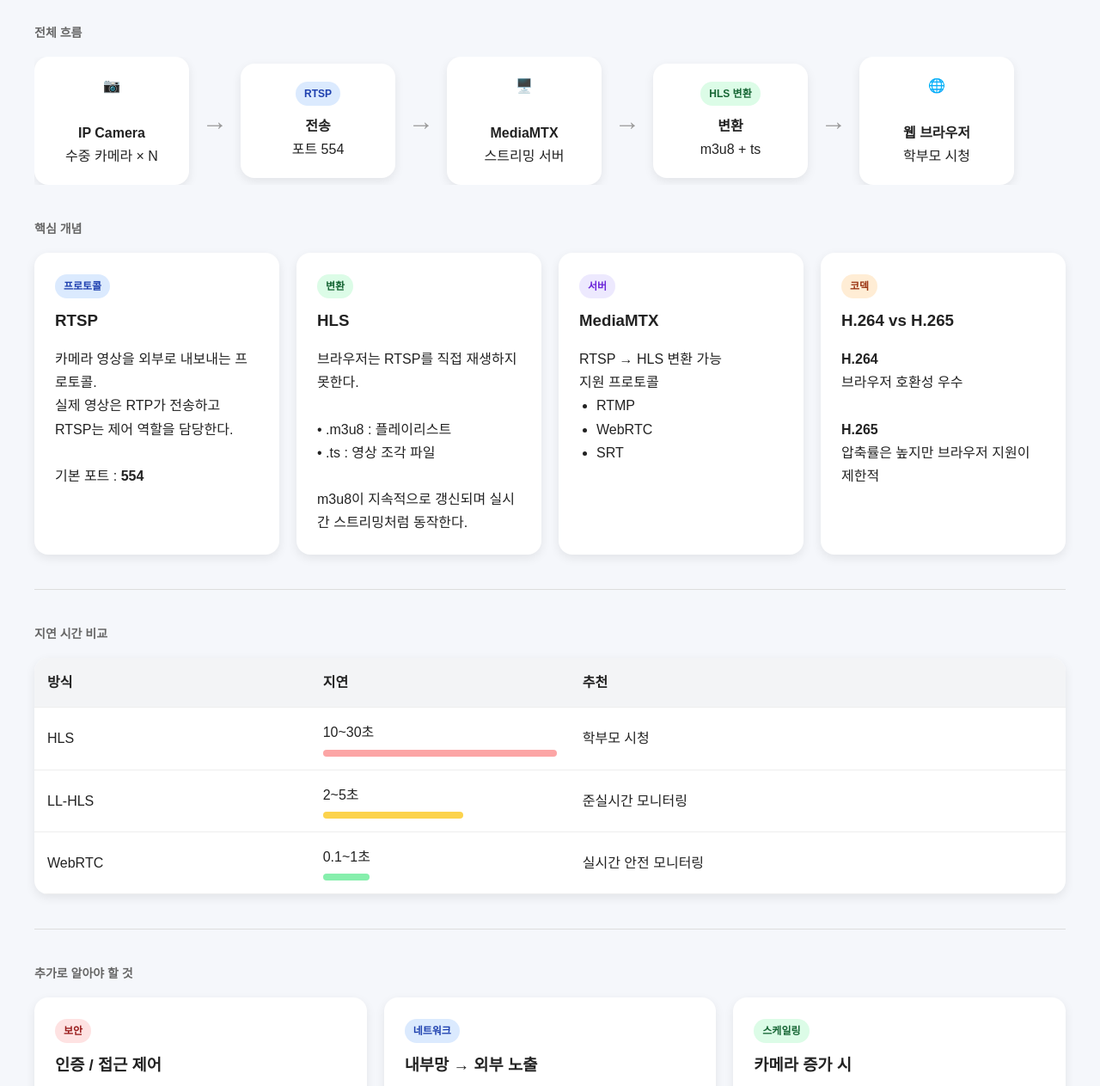
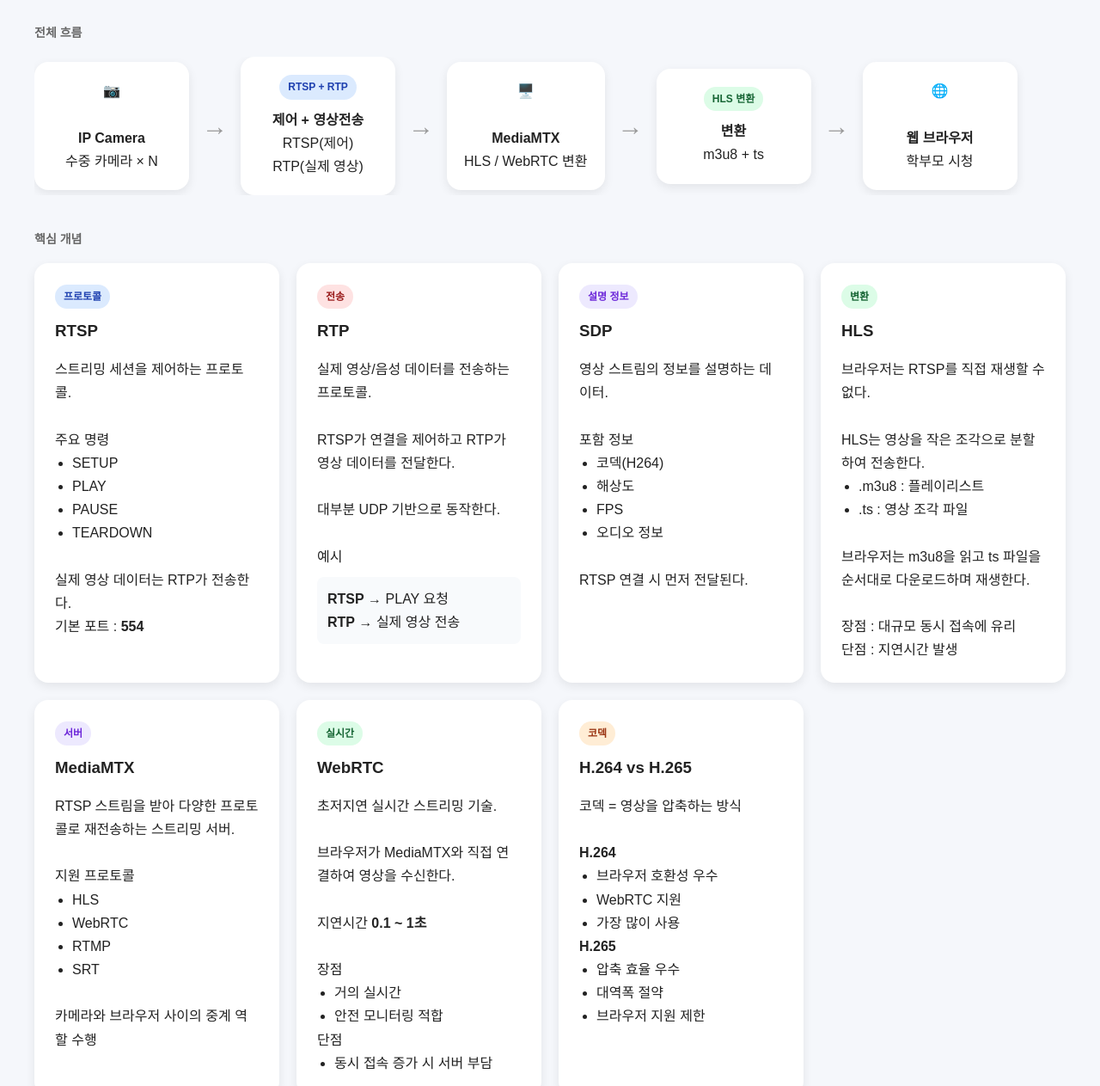
Before and after one commit to Lienae/streaming-study, a plain HTML site: page index.html in a window 1280 px wide. Shown: the part 97-1360 px from the top of the page at 86% size. Drawn offline with Linux system fonts and the light colour scheme.

Commit message:
Add files via upload

```diff
--- a/index.html
+++ b/index.html
@@ -196,9 +196,10 @@
             <div class="flow-arrow">→</div>
 
             <div class="flow-card">
-                <span class="badge blue">RTSP</span><br>
-                <b>전송</b><br>
-                포트 554
+                <span class="badge blue">RTSP + RTP</span><br>
+                <b>제어 + 영상전송</b><br>
+                RTSP(제어)<br>
+                RTP(실제 영상)
             </div>
 
             <div class="flow-arrow">→</div>
@@ -206,7 +207,7 @@
             <div class="flow-card">
                 🖥️<br><br>
                 <b>MediaMTX</b><br>
-                스트리밍 서버
+                HLS / WebRTC 변환
             </div>
 
             <div class="flow-arrow">→</div>
@@ -234,47 +235,169 @@
             <div class="card">
                 <span class="badge blue">프로토콜</span>
                 <h3>RTSP</h3>
-                카메라 영상을 외부로 내보내는 프로토콜.<br>
-                실제 영상은 RTP가 전송하고 RTSP는 제어 역할을 담당한다.<br><br>
+
+                스트리밍 세션을 제어하는 프로토콜.<br><br>
+
+                주요 명령
+
+                <ul style="padding-left:20px">
+                    <li>SETUP</li>
+                    <li>PLAY</li>
+                    <li>PAUSE</li>
+                    <li>TEARDOWN</li>
+                </ul>
+
+                <br>
+
+                실제 영상 데이터는 RTP가 전송한다.<br>
                 기본 포트 : <b>554</b>
+            </div>
+
+            <div class="card">
+                <span class="badge red">전송</span>
+                <h3>RTP</h3>
+
+                실제 영상/음성 데이터를 전송하는 프로토콜.<br><br>
+
+                RTSP가 연결을 제어하고
+                RTP가 영상 데이터를 전달한다.<br><br>
+
+                대부분 UDP 기반으로 동작한다.
+
+                <br><br>
+
+                예시
+
+                <div style="margin-top:10px; padding:12px; background:#f8fafc; border-radius:8px;">
+
+                    <b>RTSP</b> → PLAY 요청<br>
+                    <b>RTP</b> → 실제 영상 전송
+
+                </div>
+            </div>
+
+            <div class="card">
+                <span class="badge purple">설명 정보</span>
+                <h3>SDP</h3>
+
+                영상 스트림의 정보를 설명하는 데이터.
+
+                <br><br>
+
+                포함 정보
+
+                <ul style="padding-left:20px">
+                    <li>코덱(H264)</li>
+                    <li>해상도</li>
+                    <li>FPS</li>
+                    <li>오디오 정보</li>
+                </ul>
+
+                <br>
+
+                RTSP 연결 시 먼저 전달된다.
             </div>
 
             <div class="card">
                 <span class="badge green">변환</span>
                 <h3>HLS</h3>
-                브라우저는 RTSP를 직접 재생하지 못한다.<br><br>
 
-                • .m3u8 : 플레이리스트<br>
-                • .ts : 영상 조각 파일<br><br>
+                브라우저는 RTSP를 직접 재생할 수 없다.
 
-                m3u8이 지속적으로 갱신되며 실시간 스트리밍처럼 동작한다.
+                <br><br>
+
+                HLS는 영상을 작은 조각으로 분할하여 전송한다.
+
+                <ul style="padding-left:20px">
+                    <li>.m3u8 : 플레이리스트</li>
+                    <li>.ts : 영상 조각 파일</li>
+                </ul>
+
+                <br>
+
+                브라우저는 m3u8을 읽고
+                ts 파일을 순서대로 다운로드하며 재생한다.
+
+                <br><br>
+
+                장점 : 대규모 동시 접속에 유리<br>
+                단점 : 지연시간 발생
             </div>
 
             <div class="card">
                 <span class="badge purple">서버</span>
                 <h3>MediaMTX</h3>
 
-                RTSP → HLS 변환 가능<br>
+                RTSP 스트림을 받아 다양한 프로토콜로 재전송하는 스트리밍 서버.
+
+                <br><br>
 
                 지원 프로토콜
 
                 <ul style="padding-left:20px">
+                    <li>HLS</li>
+                    <li>WebRTC</li>
                     <li>RTMP</li>
-                    <li>WebRTC</li>
                     <li>SRT</li>
                 </ul>
 
+                <br>
+
+                카메라와 브라우저 사이의 중계 역할 수행
+            </div>
+
+            <div class="card">
+                <span class="badge green">실시간</span>
+                <h3>WebRTC</h3>
+
+                초저지연 실시간 스트리밍 기술.
+
+                <br><br>
+
+                브라우저가 MediaMTX와 직접 연결하여
+                영상을 수신한다.
+
+                <br><br>
+
+                지연시간
+
+                <b>0.1 ~ 1초</b>
+
+                <br><br>
+
+                장점
+                <ul style="padding-left:20px">
+                    <li>거의 실시간</li>
+                    <li>안전 모니터링 적합</li>
+                </ul>
+
+                단점
+                <ul style="padding-left:20px">
+                    <li>동시 접속 증가 시 서버 부담</li>
+                </ul>
             </div>
 
             <div class="card">
                 <span class="badge orange">코덱</span>
                 <h3>H.264 vs H.265</h3>
 
-                <b>H.264</b><br>
-                브라우저 호환성 우수<br><br>
+                코덱 = 영상을 압축하는 방식
 
-                <b>H.265</b><br>
-                압축률은 높지만 브라우저 지원이 제한적
+                <br><br>
+
+                <b>H.264</b>
+                <ul style="padding-left:20px">
+                    <li>브라우저 호환성 우수</li>
+                    <li>WebRTC 지원</li>
+                    <li>가장 많이 사용</li>
+                </ul>
+
+                <b>H.265</b>
+                <ul style="padding-left:20px">
+                    <li>압축 효율 우수</li>
+                    <li>대역폭 절약</li>
+                    <li>브라우저 지원 제한</li>
+                </ul>
             </div>
 
         </div>
@@ -315,10 +438,95 @@
                     0.1~1초
                     <div class="bar b3"></div>
                 </td>
-                <td>실시간 안전 모니터링</td>
+                <td>실시간 모니터링</td>
             </tr>
 
         </table>
+
+        <hr>
+
+
+        <hr>
+
+        <p class="section-title">TCP vs UDP</p>
+
+        <div class="cards">
+
+            <div class="card">
+                <span class="badge blue">TCP</span>
+                <h3>신뢰성 우선</h3>
+
+                데이터 유실 없이 전달
+
+                <br><br>
+
+                <ul style="padding-left:20px">
+                    <li>재전송 가능</li>
+                    <li>신뢰성 높음</li>
+                    <li>상대적으로 느림</li>
+                </ul>
+
+                <br>
+
+                사용 예
+
+                <ul style="padding-left:20px">
+                    <li>웹 페이지</li>
+                    <li>파일 다운로드</li>
+                    <li>DB 통신</li>
+                </ul>
+            </div>
+
+            <div class="card">
+                <span class="badge orange">UDP</span>
+                <h3>속도 우선</h3>
+
+                빠르게 전달하며 일부 데이터 손실 가능
+
+                <br><br>
+
+                <ul style="padding-left:20px">
+                    <li>재전송 없음</li>
+                    <li>지연 최소화</li>
+                    <li>패킷 유실 가능</li>
+                </ul>
+
+                <br>
+
+                사용 예
+
+                <ul style="padding-left:20px">
+                    <li>RTP</li>
+                    <li>WebRTC</li>
+                    <li>실시간 스트리밍</li>
+                </ul>
+            </div>
+
+        </div>
+
+
+        <p class="section-title">실제 데이터 흐름</p>
+
+       <div class="card">
+
+            <b>1.</b> 브라우저 접속<br><br>
+
+            <b>2.</b> MediaMTX에 요청<br><br>
+
+            <b>3.</b> MediaMTX → 카메라 RTSP 연결<br><br>
+
+            <b>4.</b> 카메라 → SDP 전달<br><br>
+
+            <b>5.</b> 카메라 → RTP 영상 전송<br><br>
+
+            <b>6.</b> MediaMTX<br>
+
+            &nbsp;&nbsp;&nbsp;&nbsp;├ HLS 변환<br>
+            &nbsp;&nbsp;&nbsp;&nbsp;└ WebRTC 변환<br><br>
+
+            <b>7.</b> 브라우저 재생
+
+        </div>
 
         <hr>
 
```
